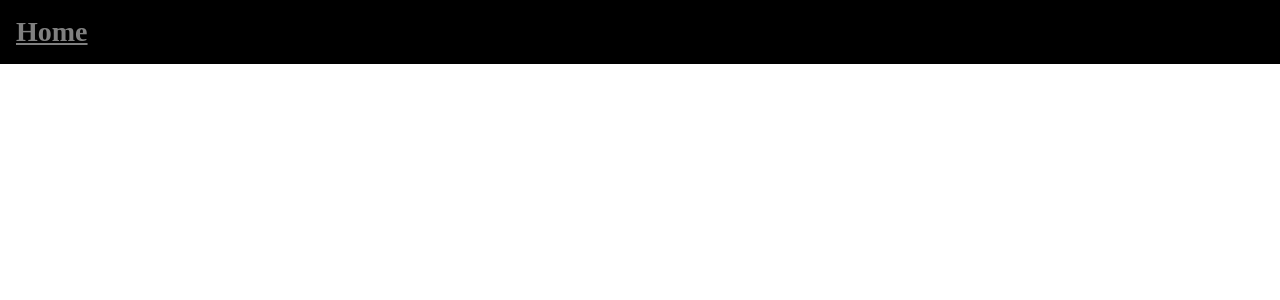
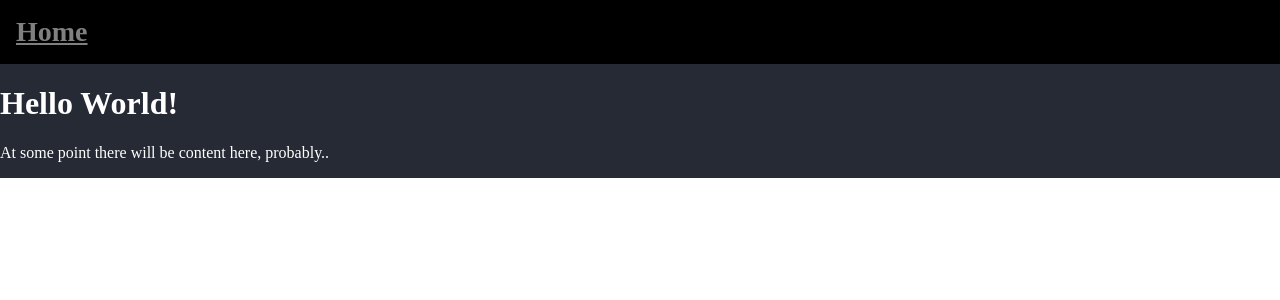
Before and after one commit to JerryMain/jerrymain.github.io, a Jekyll site: the page built from index.md, in a window 1280 px wide. Shown: the top 300 px of the page. Built offline with Jekyll 4.4.1, drawn with Linux system fonts in a browser that asks for light colours.

Commit message:
index.md: add placeholder content

```diff
--- a/index.md
+++ b/index.md
@@ -1,3 +1,6 @@
 ---
 title: Home
 ---
+# Hello World!
+
+At some point there will be content here, probably..
```
